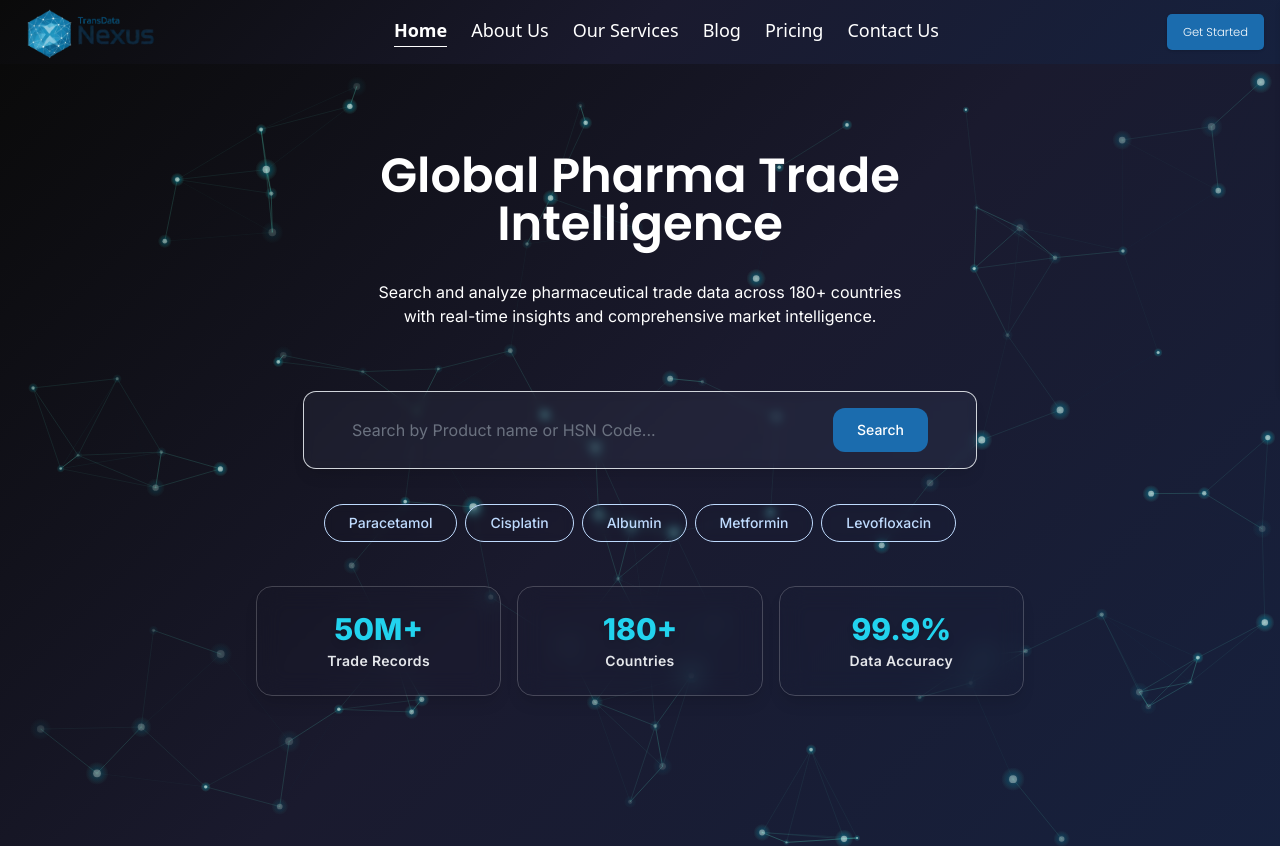
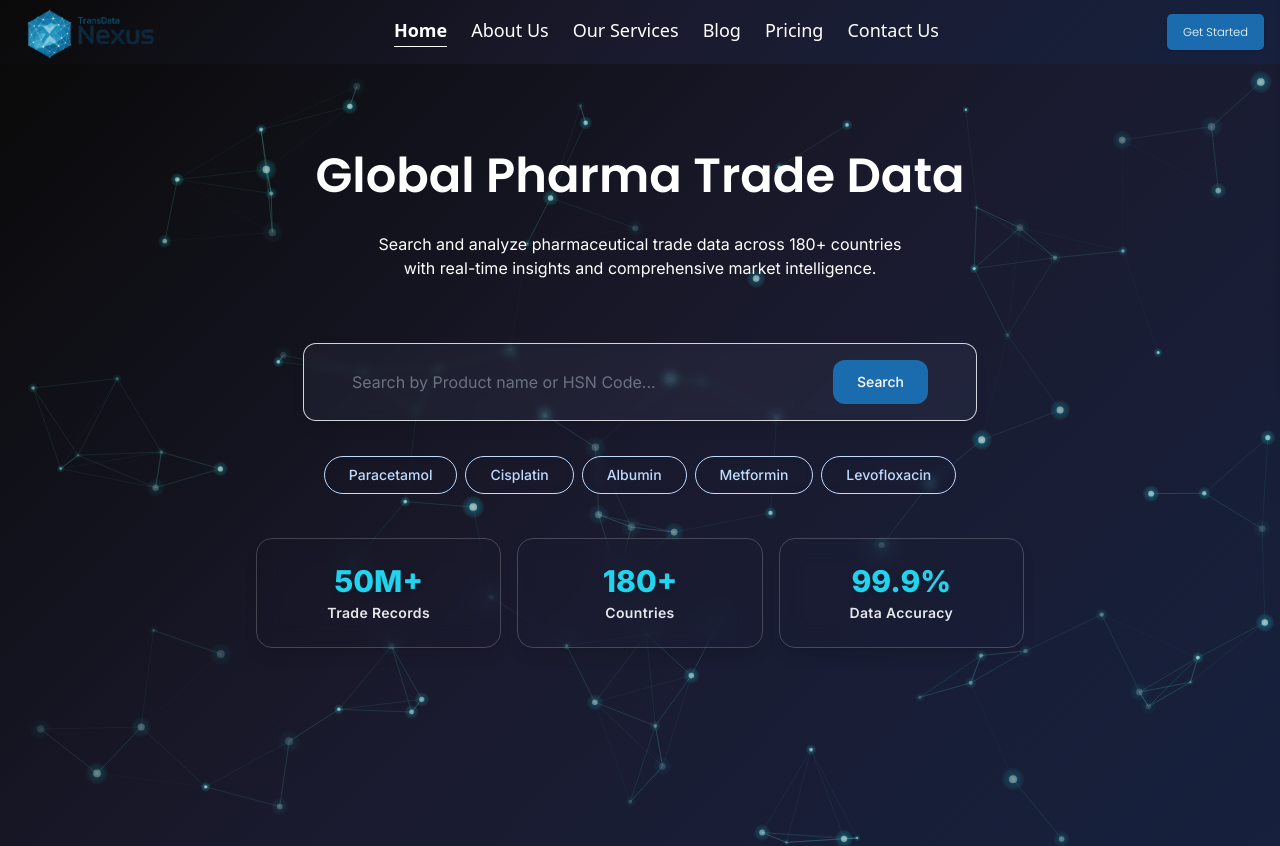
Before and after one commit to sureshsormare/transdata-main-branch-copy, a Next.js app: page / in a window 1280 px wide. Shown: the top 846 px of the page. Built offline with nearby package versions, Linux system fonts and the light colour scheme.

Commit message:
title changed

```diff
--- a/app/page.tsx
+++ b/app/page.tsx
@@ -93,7 +93,7 @@ export default function Home() {
 
               <motion.h1 className="w-full max-w-full p-2  text-4xl md:text-5xl mb-6 overflow-hidden  font-['poppins-b']">
                 <motion.span className=" max-w-full ">
-                  Global Pharma Trade Intelligence
+                  Global Pharma Trade Data
                 </motion.span>
               </motion.h1>
 
```
